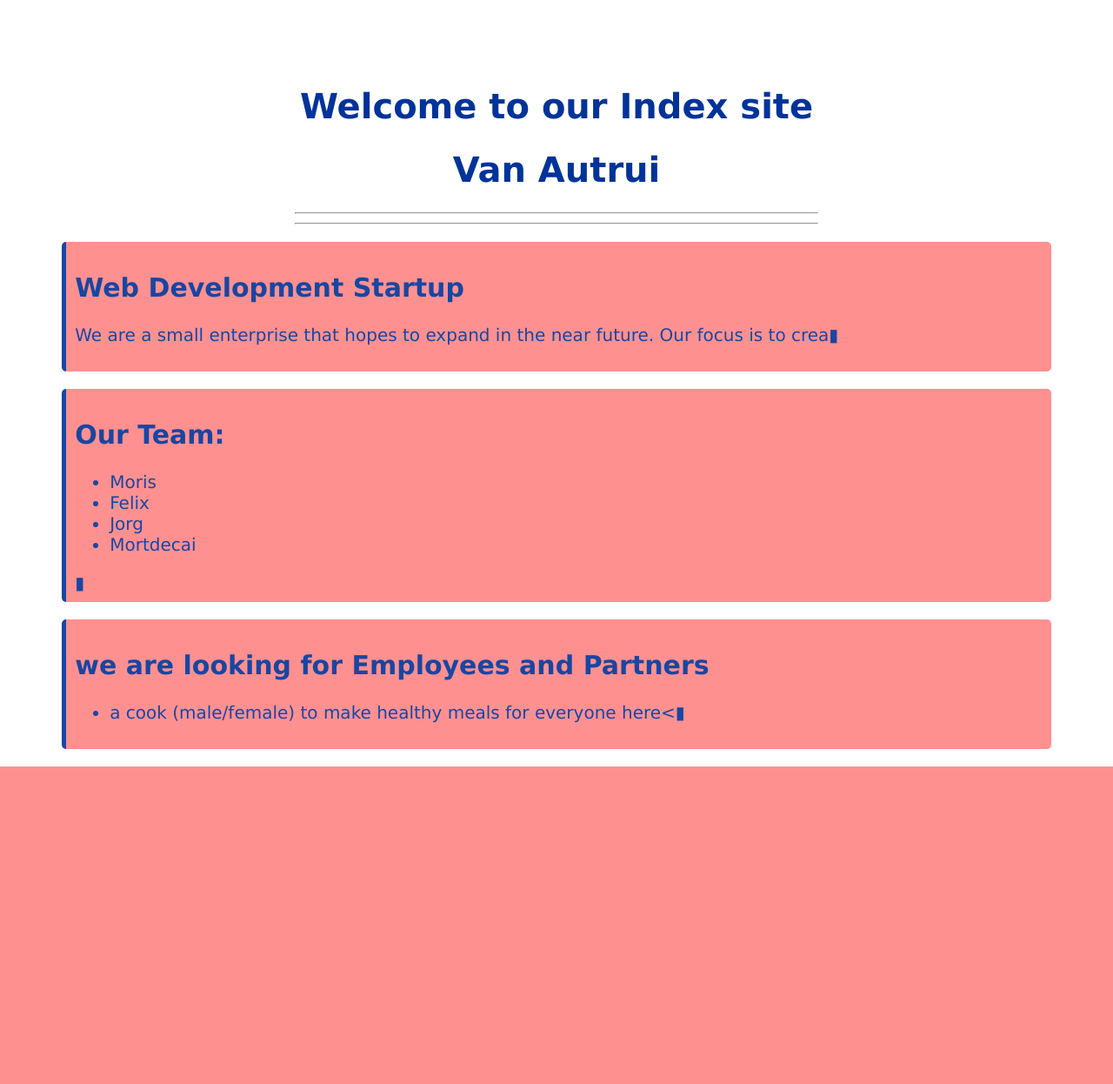
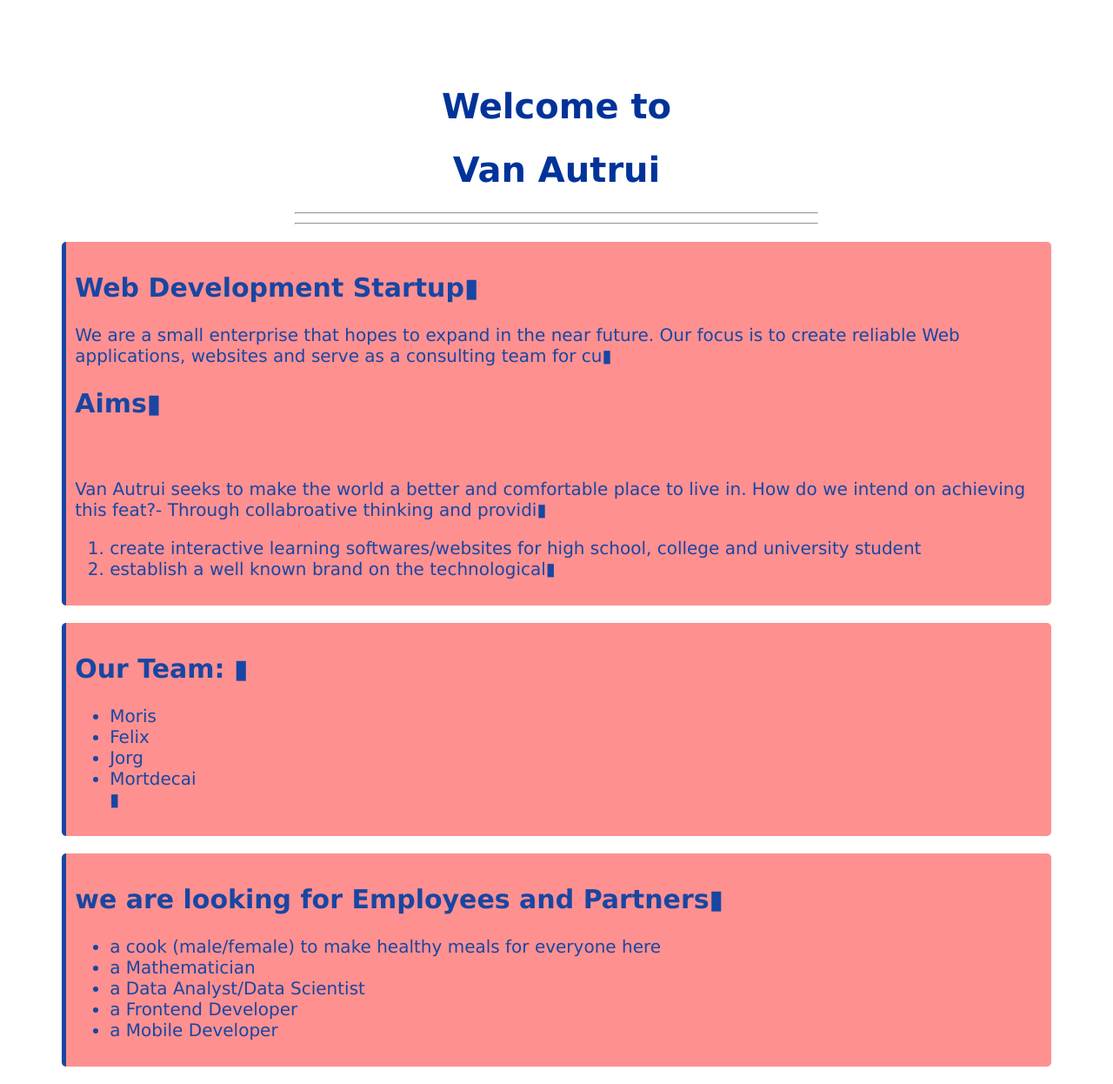
Before and after one commit to pointbazaar/vanautrui.org, a PHP site: page / in a window 1280 px wide. Shown: the part 93-1339 px from the top of the page at 87% size. Before the commit the page ends 974 px from the top, so only its background shows below. Run offline with PHP 8.4, Linux system fonts and the light colour scheme.

Commit message:
translate

```diff
--- a/index.html
+++ b/index.html
@@ -45,32 +45,45 @@
 <br>
 <br>
 <br>
-  <h1 align = "Center">Welcome to our Index site</h1>
+  <h1 class="english" align = "Center">Welcome to</h1>
+  <h1 class="german" align = "Center">Willkommen bei</h1>
   <h1 align = "Center">Van Autrui</h1>
   <hr/ width = "600px"align = "center">
   <hr/ width = "600px"align = "center">
 
-  <div  class="section typewriter">
-  <h2> Web Development Startup</h2>
+  <div  class="section">
+	  <h2 class="english typewriter"> Web Development Startup</h2>
+	  <h2 class="german typewriter"> Web Development Startup</h2>
 
-  <p> We are a small enterprise that hopes to expand in the near future. Our focus is to create reliable Web applications, websites and serve as a consulting team for customers ...</p>
+	  <p class="english typewriter"> We are a small enterprise that hopes to expand in the near future. Our focus is to create reliable Web applications, websites and serve as a consulting team for customers ...</p>
+	  <p class="german typewriter"> Wir sind ein kleines Unternehmen, was gross werden moechte. Unser Fokus sind verlaessliche Web-Applications, Websites und Consulting. ...</p>
 
-    <h2>Aims</h2>
+	    <h2 class="english typewriter">Aims</h2>
+	    <h2 class="german typewriter">Ziele</h2>
 	<br>
-    <p>Van Autrui seeks to make the world a better and comfortable place to live in. How do we intend on achieving this feat?-
+	<p class="english typewriter">Van Autrui seeks to make the world a better and comfortable place to live in. How do we intend on achieving this feat?-
 	Through collabroative thinking and providing a condusive working atmosphere that pushes our workers to go the extra mile.
-Below are four  major goals we hope to accomplish by 2020.
-<ol>
+	Below are four  major goals we hope to accomplish by 2020.</p>
+	<p class="german typewriter">Van Autrui will einen Unterschied machen. Was ist unsere Methode?-
+	Durch Zusammenarbeit mehr schaffen.
+	Hier sind mehrere Ziele die wir bis 2020 erreichen wollen.</p>
+
+	<ol class="english typewriter">
 		<li>create interactive learning  softwares/websites for high school, college and university student </li>
 		<li>establish a well known brand on the technological front</li>
 		<li>expand  our clientel</li>
-<li></li>
+	</ol>
+	<ol class="german typewriter">
+		<li>eine interative e-learning website fuer schule und uni zu erstellen </li>
+		<li>eine bekannte marke zu schaffen</li>
+		<li>unsere kundschaft zu erweitern</li>
 	</ol>
   </div>
 
-  <div id="team" class="section typewriter">
-    <h2> Our Team: </h3>
-    <ul>
+  <div id="team" class="section">
+    <h2 class="german typewriter"> Unser Team: </h2>
+    <h2 class="english typewriter"> Our Team: </h2>
+    <ul class="typewriter">
       <li>Moris</li>
       <li>Felix</li>
       <li>Jorg</li>
@@ -78,8 +91,9 @@ Below are four  major goals we hope to accomplish by 2020.
     </ul>
   </div>
 
-  <div  class="section typewriter">
-  <h2>we are looking for Employees and Partners</h2>
+  <div  class="section">
+  <h2 class="english typewriter">we are looking for Employees and Partners</h2>
+  <h2 class="german typewriter">wir suchen nach Angestellten und Geschaeftspartnern</h2>
     <ul>
 	  <li>a cook (male/female) to make healthy meals for everyone here</li>
 	  <li>a Mathematician</li>
--- a/myscript.js
+++ b/myscript.js
@@ -9,7 +9,7 @@ var papers;
 var strs=[];
 var len;
 var mycounter=0;
-var typewriterspeedinverse=50;
+var typewriterspeedinverse=40;
 
 function typewriter_effect(){
 	//take the text from the elements with class "typewriter"
@@ -36,3 +36,31 @@ function typewriter_iterate(){
 }
 
 typewriter_effect();
+
+var mylanguage="german";
+
+function change_language(){
+	var languages=["english","german"];
+	var tobedisabled=[];
+	console.log("change to:"+mylanguage);
+
+	console.log("elements to delete");
+	for(var j=0;j<languages.length;j++){
+		var myelements = document.getElementsByClassName(languages[j]);
+		for(var i=0;i<myelements.length;i++){
+			console.log(myelements[i]);
+			myelements[i].style.display="none";
+		}
+	}
+	console.log("elements to enable");
+	var tobeenabled=document.getElementsByClassName(mylanguage);
+	for(var i=0;i<tobeenabled.length;i++){
+
+		tobeenabled[i].style.display="block"; //"auto" didn't work
+	}
+
+	mylanguage=(mylanguage=="english")?"german":"english";
+	window.setTimeout(change_language,5000);
+}
+
+change_language();
--- a/style.css
+++ b/style.css
@@ -142,3 +142,13 @@ hr{
 .section:hover{
 	opacity:1.0;
 }
+
+//the language classes and the typewriter class must be present if the other is present
+
+.german{
+	display:block;
+}
+
+.english{
+	display:none;
+}
```
Lines whose indentation alone changed are shown as unchanged.
